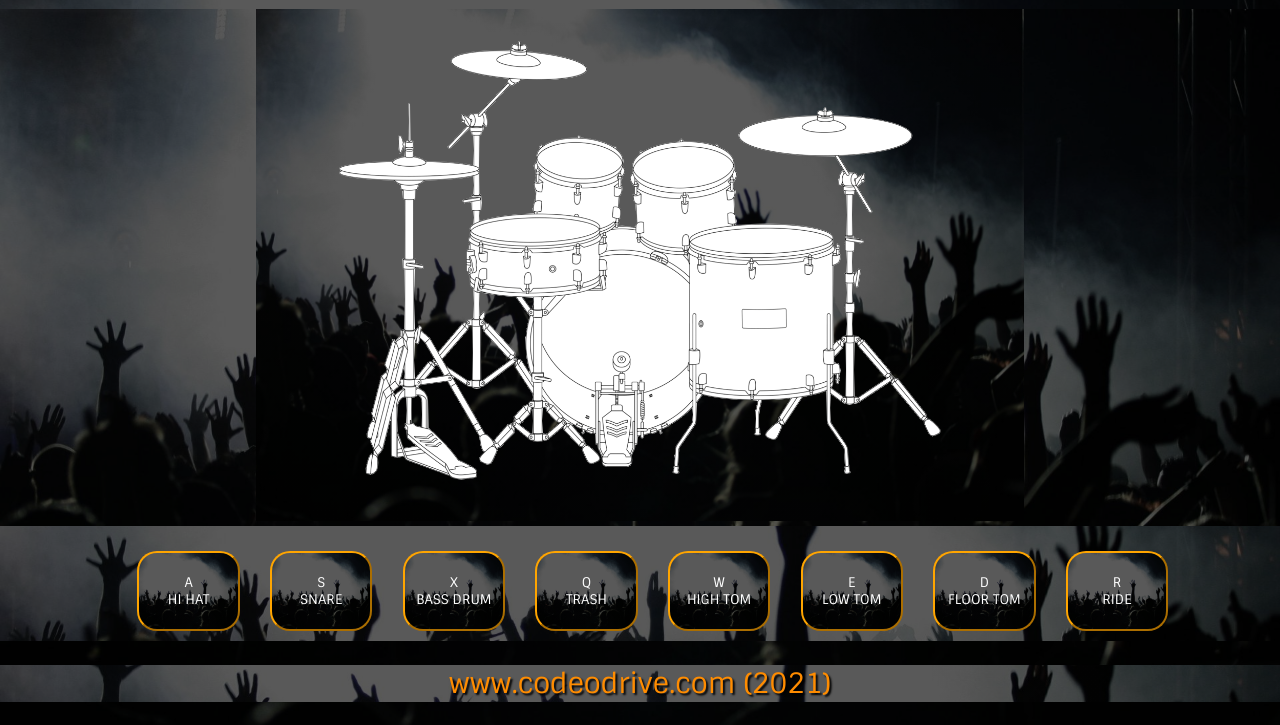
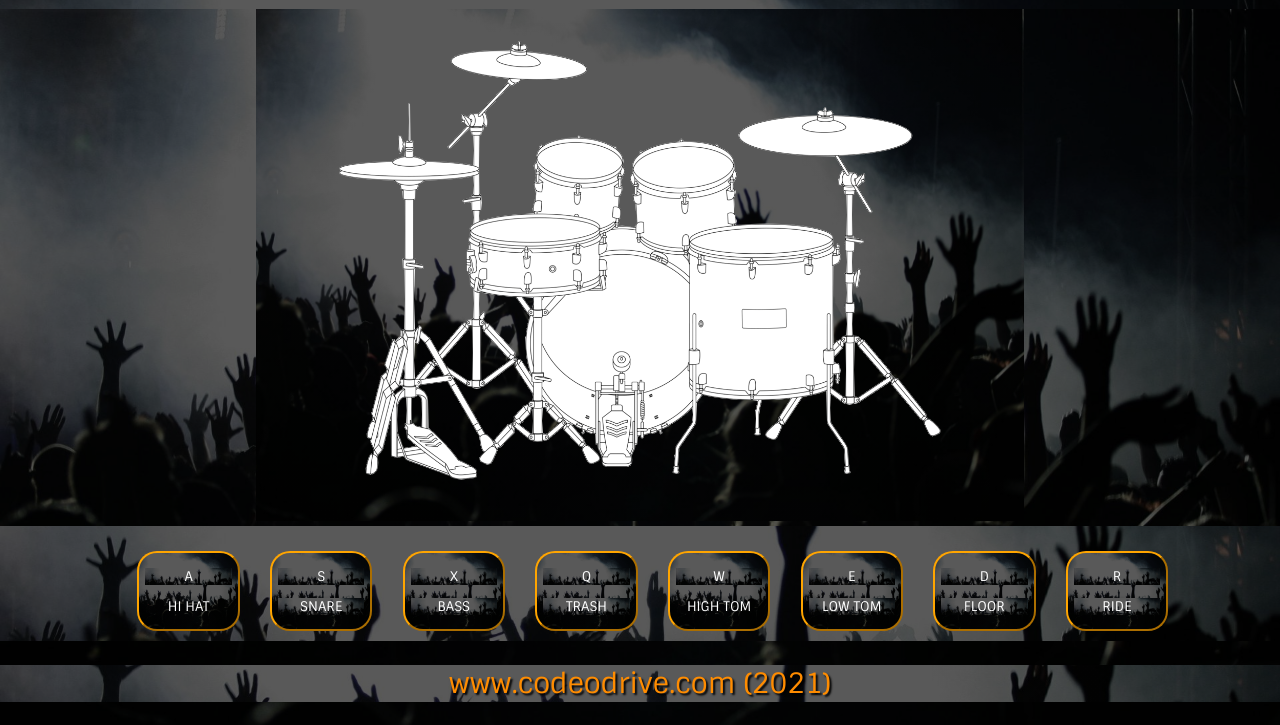
Before and after one commit to bartekwawrzkowicz/Drum_Set, a plain HTML site: page index.html in a window 1280 px wide. Shown: the part 90-815 px from the top of the page. Drawn offline with Linux system fonts and the light colour scheme.

Commit message:
changing css file

```diff
--- a/index.html
+++ b/index.html
@@ -10,7 +10,7 @@
     <title>Drum Set</title>
 </head>
 <body>
-    <h1>DRUM SET</h1>
+    <h1 class="main-title">DRUM SET</h1>
     <div class="container">
         <img data-image="cl" class="" class="img" src="resources/photo/drum_kit.png" id="clean" alt="drum set">
         <img data-image="hh" class="non-active" class="img" src="resources/photo/drum_kit_active/drum_kit_hi_hat.png" id="hi-hat" alt="hi hat">
@@ -23,19 +23,43 @@
         <img data-image="rc" class="non-active" class="img" src="resources/photo/drum_kit_active/drum_kit_right_cymbal.png" id="right-cymbal" alt="ride">
 
         <div class="row">
-            <button data-sound="hh" id="hh">A<br>HI HAT</button>
-            <button data-sound="sd" id="sd">S<br>SNARE</button>
-            <button data-sound="bd" id="bd">X<br>BASS DRUM</button>
-            <button data-sound="lc" id="lc">Q<br>TRASH</button>
-            <button data-sound="lt" id="lt">W<br>HIGH TOM</button>
-            <button data-sound="rt" id="rt">E<br>LOW TOM</button>
-            <button data-sound="bt" id="bt">D<br>FLOOR TOM</button>
-            <button data-sound="rc" id="rc">R<br>RIDE</button>
+            <button data-sound="hh" class="btn" id="hh">
+                <p class="key-name">A</p>
+                HI HAT</p>
+            </button>
+            <button data-sound="sd" class="btn" id="sd">
+                <p class="key-name">S</p>
+                <p class="drum-name">SNARE</p>
+            </button>
+            <button data-sound="bd" class="btn" id="bd">
+                <p class="key-name">X</p>
+                <p class="drum-name">BASS</p>
+            </button>
+            <button data-sound="lc" class="btn" id="lc">
+                <p class="key-name">Q</p>
+                <p class="drum-name">TRASH</p>
+            </button>
+            <button data-sound="lt" class="btn" id="lt">
+                <p class="key-name">W</p>
+                HIGH TOM</p>
+            </button>
+            <button data-sound="rt" class="btn" id="rt">
+                <p class="key-name">E</p>
+                <p class="drum-name">LOW TOM</p>
+            </button>
+            <button data-sound="bt" class="btn" id="bt">
+                <p class="key-name">D</p>
+                <p class="drum-name">FLOOR</p>
+            </button>
+            <button data-sound="rc" class="btn" id="rc">
+                <p class="key-name">R</p>
+                <p class="drum-name">RIDE</p>
+            </button>
         </div>
 
-        <div class="footer">
-        <h2>www.codeodrive.com (2021)</h2>
-        </div>
+        <footer>
+        <h2 class="footer-info">www.codeodrive.com (2021)</h2>
+        </footer>
     <script src="app.js"></script>
 </body>
 </html>
--- a/style.css
+++ b/style.css
@@ -15,38 +15,38 @@ body {
     align-items: center;
 }
 
-h1 {
+.main-title {
     font-size: 40px;
-    font-weight: bold;
+    font-weight: 700;
     text-align: center;
     margin-top: 20px;
-    color: darkorange;
-    text-shadow: 2px 2px 2px black;
+    color: #ff8c00;
+    text-shadow: 2px 2px 2px #000000;
 }
 
-h2 {
+.footer-info {
     font-size: 28px;
-    font-weight: normal;
+    font-weight: 100;
     text-align: center;
-    color: darkorange;
-    text-shadow: 2px 2px 2px black;
+    color: #ff8c00;
+    text-shadow: 2px 2px 2px #000000;
 }
 
 
-button {
+.btn {
     height: 80px;
     width: 8%;
     margin-top: 2%;
     border-radius: 20px;
-    border-color: orange;
-    color: white;
+    border-color: #ffa500;
+    color: #ffffff;
     top: 18%;
     margin-left: 2%;
     margin-bottom: 10px;
 }
 
 .active {
-    color: orange;
+    color: #ffa500;
     border-color: rgba(150, 150, 150, 0.565);
 }
 
@@ -66,16 +66,12 @@ button {
     display: none;
 }
 
-p {
-    display: inline-block;
-    color: white;
+.key-name, .drum-name {
+    color: #ffffff;
     top: 50%;
     left: 50%;
-    margin-left: 6%;
-    margin-bottom: 30px;
-    padding-left: 5px;
 }
 
 .row {
-    position: flex;
+    position: relative;
 }
```
